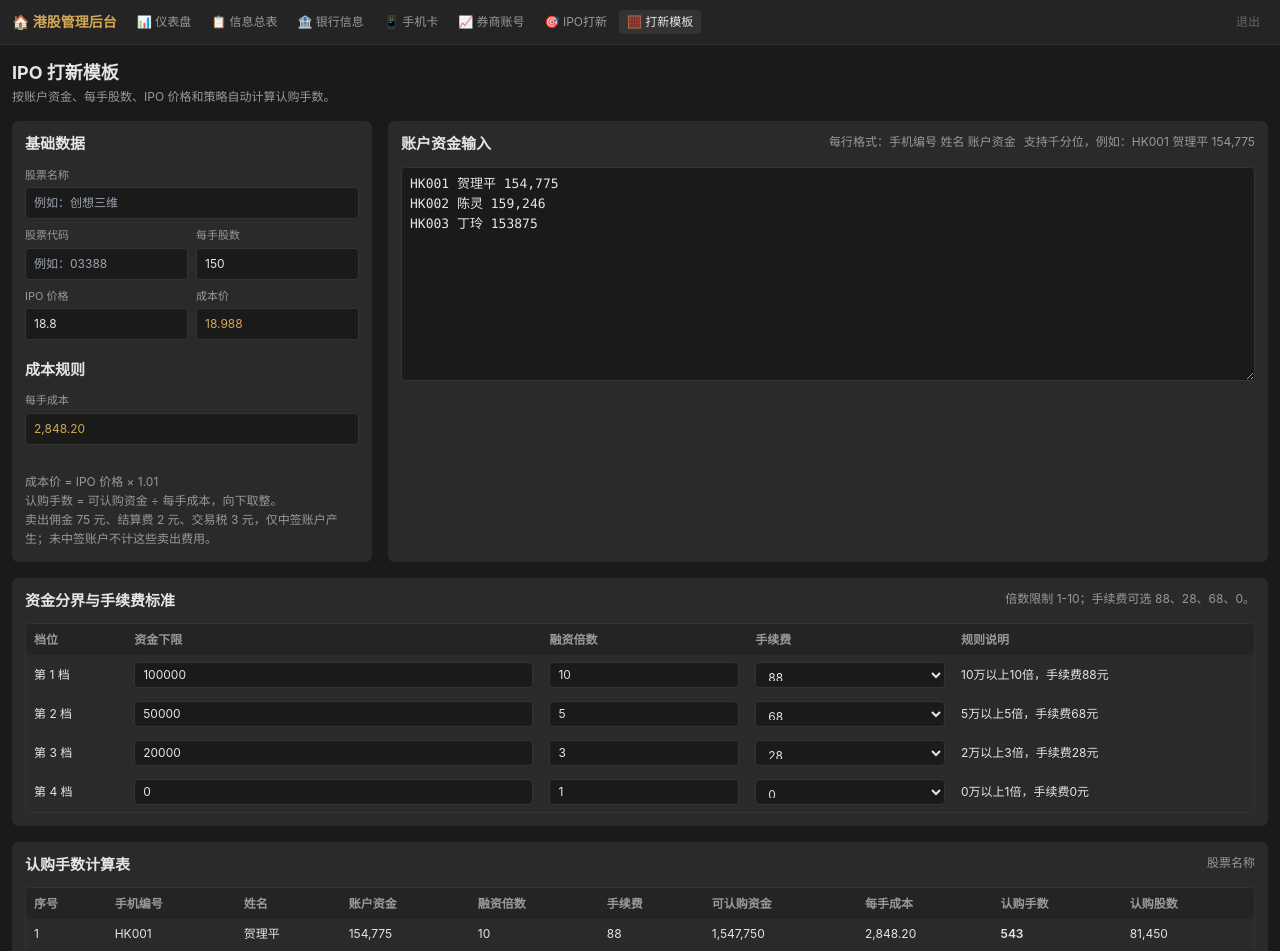
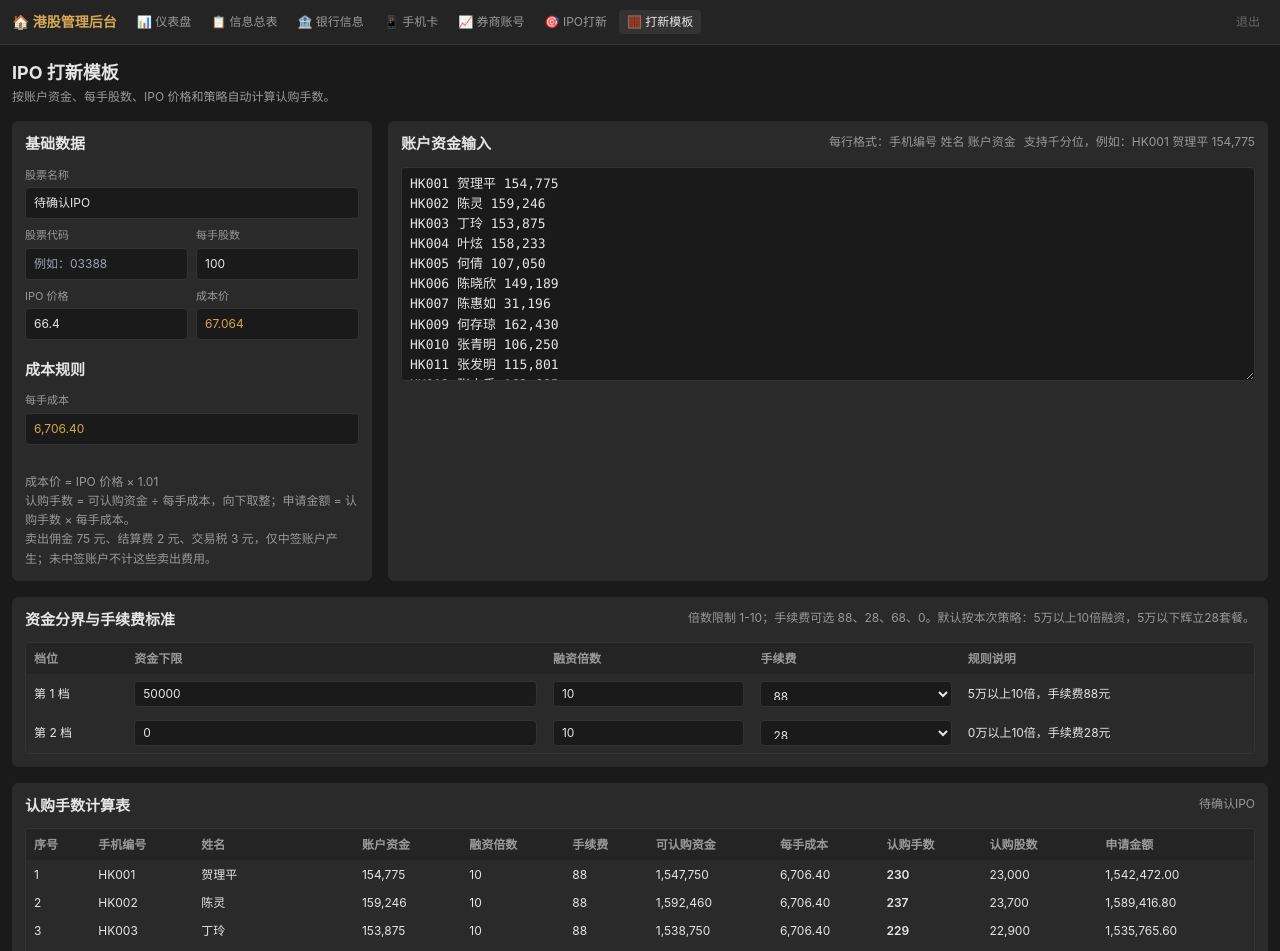
Before and after one commit to xieyajun32-oss/hkipo-admin, a React (Vite) app in the folder frontend/: page /admin/ipo-template in a window 1280 px wide. Shown: the top 951 px of the page. Built offline with nearby package versions, Linux system fonts and the light colour scheme; sample sign-in values are in the browser's storage.

Commit message:
预填本次IPO打新计算表

```diff
--- a/frontend/src/pages/IpoDetail.jsx
+++ b/frontend/src/pages/IpoDetail.jsx
@@ -10,6 +10,7 @@ const importedColumns = [
   ['broker', '券商'],
   ['lots_applied', '认购手数'],
   ['shares_applied', '认购股数'],
+  ['application_amount', '申请金额'],
   ['shares_won', '中签股数'],
   ['won_amount', '中签金额'],
   ['subscription_fee', '手续费'],
@@ -37,6 +38,7 @@ const summaryCards = [
 
 const totalFieldMap = {
   shares_applied: 'total_shares_applied',
+  application_amount: 'total_application_amount',
   shares_won: 'total_shares_won',
   won_amount: 'total_won_amount',
   subscription_fee: 'total_subscription_fee',
--- a/frontend/src/pages/IpoTemplate.jsx
+++ b/frontend/src/pages/IpoTemplate.jsx
@@ -4,13 +4,41 @@ import { api } from '../api/client'
 
 const defaultAccounts = `HK001 贺理平 154,775
 HK002 陈灵 159,246
-HK003 丁玲 153875`
+HK003 丁玲 153,875
+HK004 叶炫 158,233
+HK005 何倩 107,050
+HK006 陈晓欣 149,189
+HK007 陈惠如 31,196
+HK009 何存琼 162,430
+HK010 张青明 106,250
+HK011 张发明 115,801
+HK012 张中秀 163,685
+HK013 赵继恒 168,686
+HK014 黄中梅（甲尾） 550,111
+HK015 谢玉华 218,117
+HK016 胡秋兰（甲尾） 544,355
+HK017 江青霖（甲尾） 537,089
+HK018 赖振兴 25,488
+HK019 文清杨（甲尾） 543,014
+HK020 刘雨 145,902
+HK021 王水秀 133,245
+HK022 李爱君 10,010
+HK023 刘德桂 163,728
+HK024 文成玲 107,487
+HK025 刘江南（甲尾） 400,000
+HK026 李中茹 148,453
+HK027 周伟（甲尾） 538,221
+HK028 李嘉诚（甲尾） 486,195
+HK029 王茗（甲尾） 527,949
+HK030 张李磊（甲尾） 566,748
+HK031 许磊（甲尾） 590,945
+HK032 黎祥 128,603
+HK033 方金华 146,721
+HK034 陈亮 56,394`
 const feeOptions = [88, 28, 68, 0]
 const defaultTiers = [
-  { threshold: 100000, leverage: 10, fee: 88 },
-  { threshold: 50000, leverage: 5, fee: 68 },
-  { threshold: 20000, leverage: 3, fee: 28 },
-  { threshold: 0, leverage: 1, fee: 0 },
+  { threshold: 50000, leverage: 10, fee: 88 },
+  { threshold: 0, leverage: 10, fee: 28 },
 ]
 
 function fmt(value, digits = 2) {
@@ -60,10 +88,10 @@ function matchTier(capital, tiers) {
 
 export default function IpoTemplate() {
   const navigate = useNavigate()
-  const [stockName, setStockName] = useState('')
+  const [stockName, setStockName] = useState('待确认IPO')
   const [stockCode, setStockCode] = useState('')
-  const [lotShares, setLotShares] = useState(150)
-  const [ipoPrice, setIpoPrice] = useState(18.8)
+  const [lotShares, setLotShares] = useState(100)
+  const [ipoPrice, setIpoPrice] = useState(66.4)
   const [tiers, setTiers] = useState(defaultTiers)
   const [accountsText, setAccountsText] = useState(defaultAccounts)
   const [saving, setSaving] = useState(false)
@@ -87,6 +115,7 @@ export default function IpoTemplate() {
       const buyingPower = row.capital * leverage
       const lots = lotCost > 0 ? Math.floor(buyingPower / lotCost) : 0
       const shares = lots * Number(lotShares || 0)
+      const applicationAmount = lots * lotCost
 
       return {
         ...row,
@@ -95,6 +124,7 @@ export default function IpoTemplate() {
         buyingPower,
         lots,
         shares,
+        applicationAmount,
         strategy: tierLabel(tier),
       }
     })
@@ -105,12 +135,12 @@ export default function IpoTemplate() {
     buyingPower: sum.buyingPower + row.buyingPower,
     lots: sum.lots + row.lots,
     shares: sum.shares + row.shares,
+    applicationAmount: sum.applicationAmount + row.applicationAmount,
     subscriptionFee: sum.subscriptionFee + row.subscriptionFee,
-  }), { capital: 0, buyingPower: 0, lots: 0, shares: 0, subscriptionFee: 0 })
+  }), { capital: 0, buyingPower: 0, lots: 0, shares: 0, applicationAmount: 0, subscriptionFee: 0 })
 
   const buildIpoNotes = () => {
     const applications = rows.map(row => {
-      const applicationAmount = row.lots * lotCost
       return {
         index: row.index,
         phone_code: row.code,
@@ -135,7 +165,7 @@ export default function IpoTemplate() {
         sell_amount: 0,
         trading_profit: 0,
         ipo_profit: -row.subscriptionFee,
-        application_amount: applicationAmount,
+        application_amount: row.applicationAmount,
         leverage: row.leverage,
         strategy: row.strategy,
       }
@@ -161,6 +191,7 @@ export default function IpoTemplate() {
         total_buying_power: totals.buyingPower,
         total_lots: totals.lots,
         total_shares_applied: totals.shares,
+        total_application_amount: totals.applicationAmount,
         total_subscription_fee: totals.subscriptionFee,
         total_fee: totals.subscriptionFee,
         total_shares_won: 0,
@@ -246,7 +277,7 @@ export default function IpoTemplate() {
 
           <div className="template-rule mt-4">
             <div>成本价 = IPO 价格 × 1.01</div>
-            <div>认购手数 = 可认购资金 ÷ 每手成本，向下取整。</div>
+            <div>认购手数 = 可认购资金 ÷ 每手成本，向下取整；申请金额 = 认购手数 × 每手成本。</div>
             <div>卖出佣金 75 元、结算费 2 元、交易税 3 元，仅中签账户产生；未中签账户不计这些卖出费用。</div>
           </div>
         </section>
@@ -272,7 +303,7 @@ export default function IpoTemplate() {
         <div className="flex flex-wrap justify-between gap-2 mb-3">
           <h2 className="font-semibold">资金分界与手续费标准</h2>
           <div className="text-xs" style={{ color: 'var(--text-secondary)' }}>
-            倍数限制 1-10；手续费可选 88、28、68、0。
+            倍数限制 1-10；手续费可选 88、28、68、0。默认按本次策略：5万以上10倍融资，5万以下辉立28套餐。
           </div>
         </div>
         <div className="overflow-x-auto rounded border" style={{ borderColor: 'var(--border)' }}>
@@ -317,7 +348,7 @@ export default function IpoTemplate() {
           </div>
         </div>
         <div className="overflow-x-auto rounded border" style={{ borderColor: 'var(--border)' }}>
-          <table className="w-full min-w-[980px] text-xs ipo-import-table">
+          <table className="w-full min-w-[1080px] text-xs ipo-import-table">
             <thead>
               <tr>
                 <th className="text-left px-2 py-2">序号</th>
@@ -330,6 +361,7 @@ export default function IpoTemplate() {
                 <th className="text-left px-2 py-2">每手成本</th>
                 <th className="text-left px-2 py-2">认购手数</th>
                 <th className="text-left px-2 py-2">认购股数</th>
+                <th className="text-left px-2 py-2">申请金额</th>
               </tr>
             </thead>
             <tbody>
@@ -345,6 +377,7 @@ export default function IpoTemplate() {
                   <td className="px-2 py-1.5">{fmt(lotCost, 2)}</td>
                   <td className="px-2 py-1.5 font-semibold">{fmt(row.lots, 0)}</td>
                   <td className="px-2 py-1.5">{fmt(row.shares, 0)}</td>
+                  <td className="px-2 py-1.5">{fmt(row.applicationAmount, 2)}</td>
                 </tr>
               ))}
             </tbody>
@@ -360,6 +393,7 @@ export default function IpoTemplate() {
                 <td />
                 <td className="px-2 py-2 font-semibold">{fmt(totals.lots, 0)}</td>
                 <td className="px-2 py-2 font-semibold">{fmt(totals.shares, 0)}</td>
+                <td className="px-2 py-2 font-semibold">{fmt(totals.applicationAmount, 2)}</td>
               </tr>
             </tfoot>
           </table>
```
